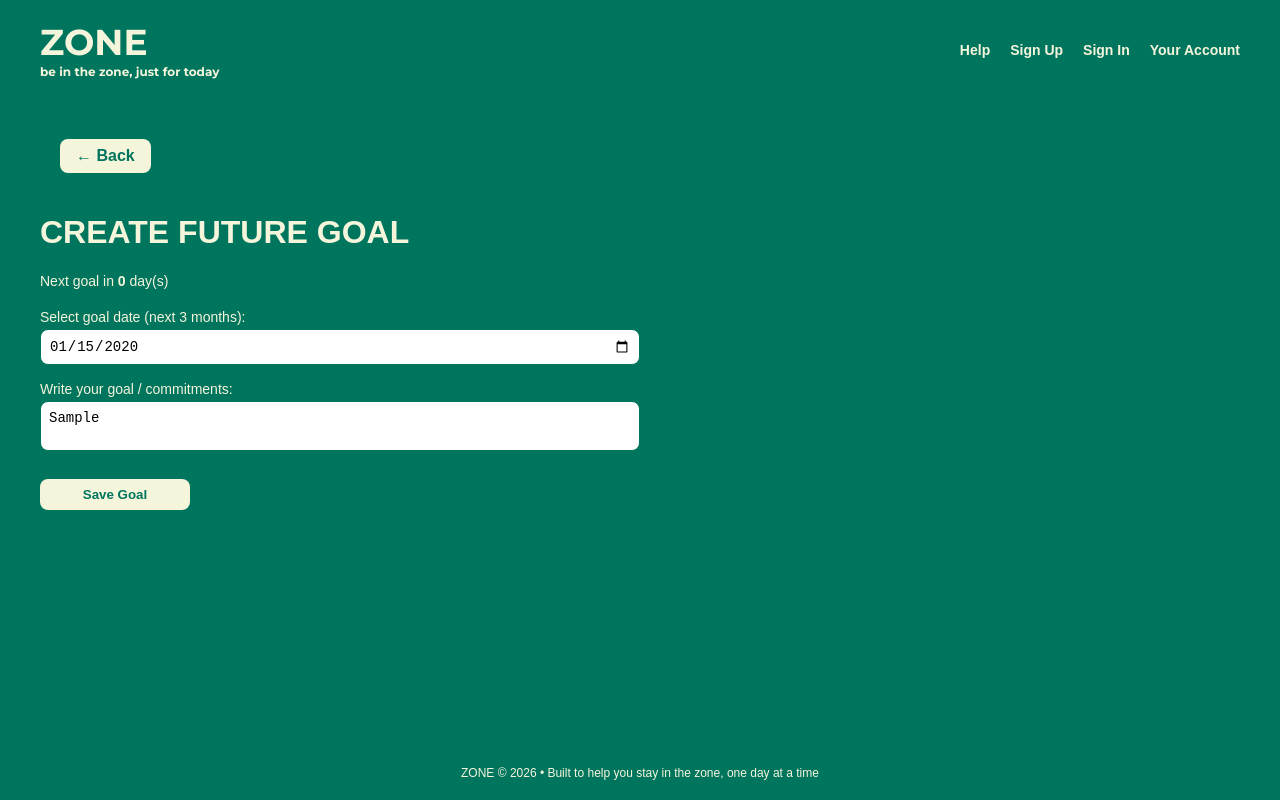
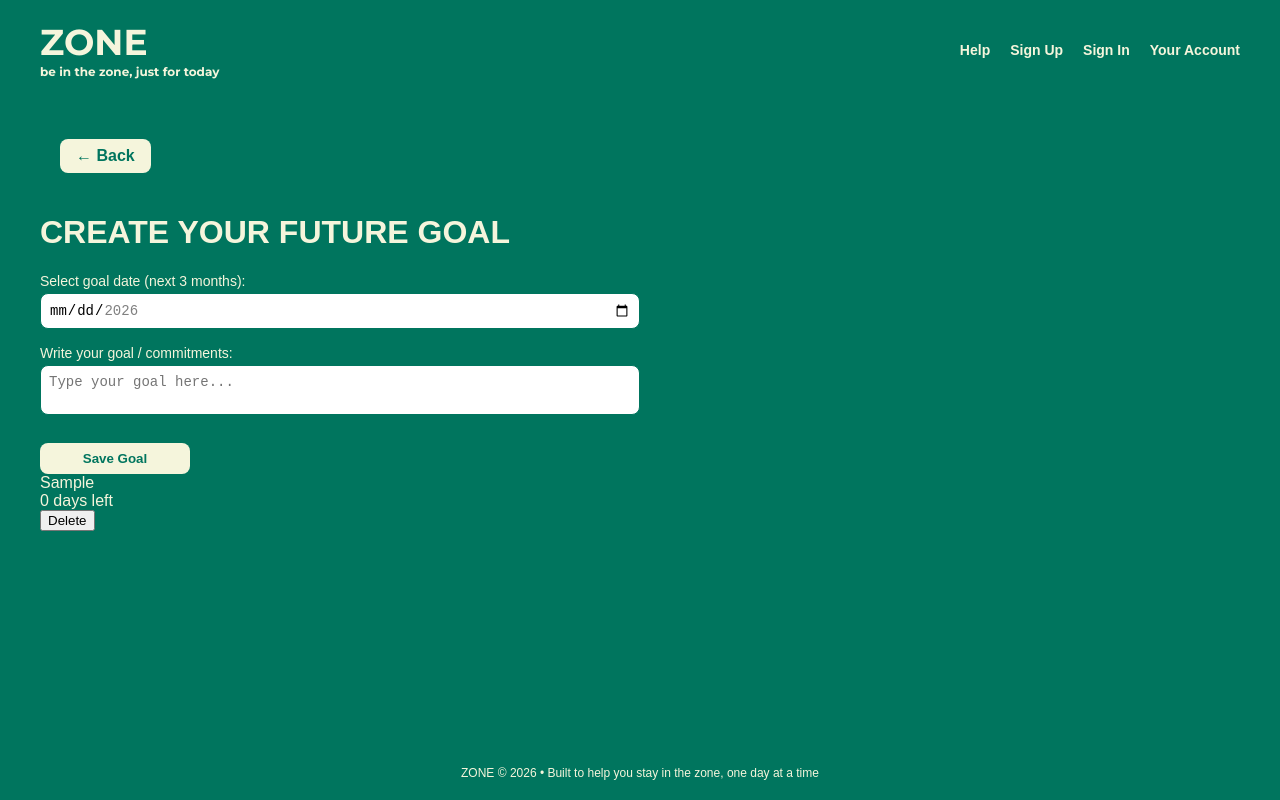
Before and after one commit to mukexd/zone-frontend, a React (Vite) app: page /future-goal in a window 1280 px wide. Both pictures are taken after typing "2020-01-15", "Sample" into the empty fields and a click on the button "Save Goal". Built offline with nearby package versions, Linux system fonts and the light colour scheme.

Commit message:
Refactor FutureGoal component for goal management

```diff
--- a/src/pages/FutureGoal.jsx
+++ b/src/pages/FutureGoal.jsx
@@ -1,33 +1,29 @@
-import { useState, useEffect } from "react";
+import { useState } from "react";
 import { useNavigate } from "react-router-dom";
 
 export default function FutureGoal() {
   const navigate = useNavigate();
 
   const [goal, setGoal] = useState({ date: "", note: "" });
-  const [remainingDays, setRemainingDays] = useState(null);
-
-  // Load goal from localStorage
-  useEffect(() => {
-    const saved = JSON.parse(localStorage.getItem("future-goal")) || null;
-    if (saved) {
-      setGoal(saved);
-      calculateRemainingDays(saved.date);
-    }
-  }, []);
+  const [goals, setGoals] = useState(() => {
+    const saved = JSON.parse(localStorage.getItem("future-goals")) || [];
+    return saved;
+  });
+  const [isSaved, setIsSaved] = useState(false);
 
   const calculateRemainingDays = (dateStr) => {
-    if (!dateStr) return;
+    if (!dateStr) return 0;
     const today = new Date();
     const target = new Date(dateStr);
+    today.setHours(0, 0, 0, 0);
+    target.setHours(0, 0, 0, 0);
     const diff = Math.ceil((target - today) / (1000 * 60 * 60 * 24));
-    setRemainingDays(diff >= 0 ? diff : 0);
+    return diff >= 0 ? diff : 0;
   };
 
   const handleDateChange = (e) => {
     const newDate = e.target.value;
     setGoal((prev) => ({ ...prev, date: newDate }));
-    calculateRemainingDays(newDate);
   };
 
   const handleNoteChange = (e) => {
@@ -36,8 +32,33 @@ export default function FutureGoal() {
   };
 
   const handleSave = () => {
-    localStorage.setItem("future-goal", JSON.stringify(goal));
-    alert("Goal saved!");
+    if (!goal.date || !goal.note.trim()) {
+      return;
+    }
+
+    const newGoal = {
+      id: crypto.randomUUID ? crypto.randomUUID() : Date.now().toString(),
+      date: goal.date,
+      note: goal.note.trim(),
+      daysLeft: calculateRemainingDays(goal.date),
+    };
+
+    const updatedGoals = [...goals, newGoal];
+    setGoals(updatedGoals);
+    localStorage.setItem("future-goals", JSON.stringify(updatedGoals));
+
+    // reset inputs
+    setGoal({ date: "", note: "" });
+
+    // button feedback
+    setIsSaved(true);
+    setTimeout(() => setIsSaved(false), 2000);
+  };
+
+  const handleDelete = (id) => {
+    const updatedGoals = goals.filter((g) => g.id !== id);
+    setGoals(updatedGoals);
+    localStorage.setItem("future-goals", JSON.stringify(updatedGoals));
   };
 
   return (
@@ -46,11 +67,9 @@ export default function FutureGoal() {
         ← Back
       </button>
 
-      <h1>CREATE FUTURE GOAL</h1>
+      <h1>CREATE YOUR FUTURE GOAL</h1>
 
-      {remainingDays !== null && (
-        <p>Next goal in <strong>{remainingDays}</strong> day(s)</p>
-      )}
+      {/* Removed "Next goal in X days" from top */}
 
       <div className="goal-form">
         <label>
@@ -76,9 +95,29 @@ export default function FutureGoal() {
         </label>
 
         <button className="save-button" onClick={handleSave}>
-          Save Goal
+          {isSaved ? "Saved Successfully" : "Save Goal"}
         </button>
       </div>
+
+      {/* Boxes between Save button and footer */}
+      {goals.length > 0 && (
+        <div className="future-goal-boxes-row">
+          {goals.map((g) => (
+            <div key={g.id} className="future-goal-box">
+              <div className="future-goal-box-note">{g.note}</div>
+              <div className="future-goal-box-days">
+                {g.daysLeft} day{g.daysLeft === 1 ? "" : "s"} left
+              </div>
+              <button
+                className="future-goal-delete-button"
+                onClick={() => handleDelete(g.id)}
+              >
+                Delete
+              </button>
+            </div>
+          ))}
+        </div>
+      )}
     </div>
   );
 }
```
